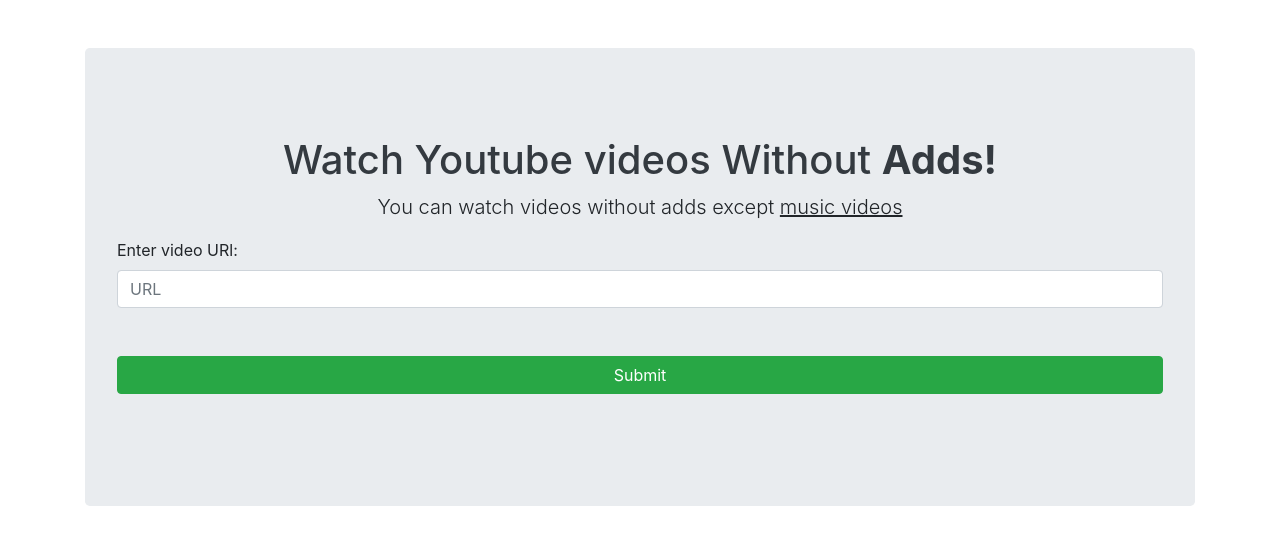
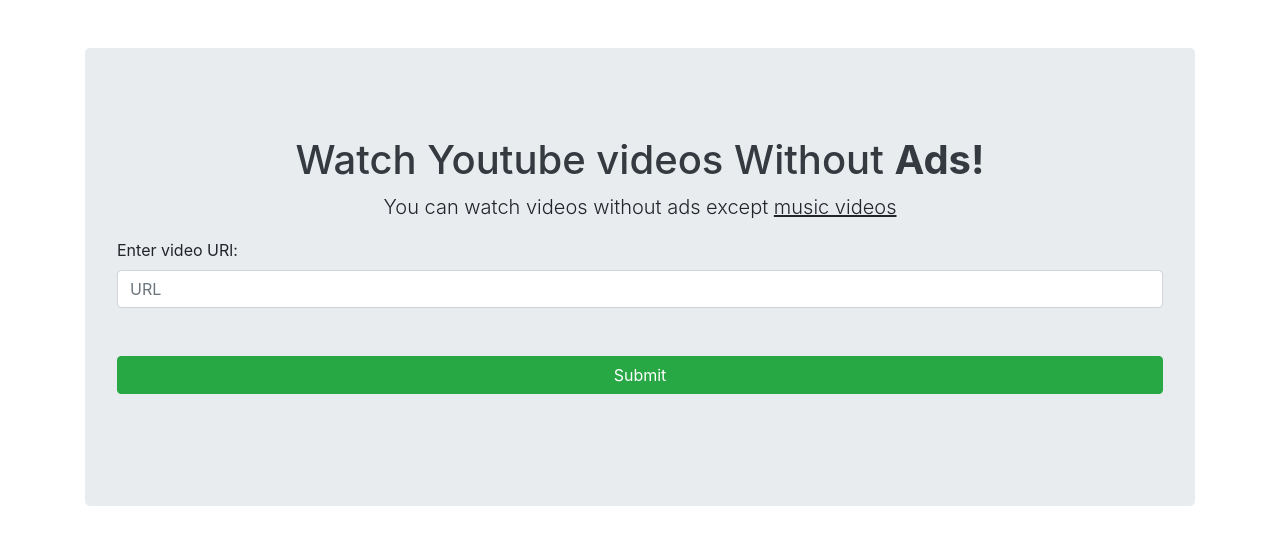
Before and after one commit to amrmahdyy/youtube-cookies_blocker, a plain HTML site: page index.html in a window 1280 px wide. Drawn offline with nearby package versions, Linux system fonts and the light colour scheme.

Commit message:
Update index.html

```diff
--- a/index.html
+++ b/index.html
@@ -19,8 +19,8 @@
         <div class="jumbotron mt-20">
             <br>
             <div class=" text-center">
-                <h1 class=" text-dark">Watch Youtube videos Without <b>Adds!</b></h1>
-                <p class="lead">You can watch videos without adds except <u>music videos</u> </p>
+                <h1 class=" text-dark">Watch Youtube videos Without <b>Ads!</b></h1>
+                <p class="lead">You can watch videos without ads except <u>music videos</u> </p>
             </div>
             <form>
                 <div class="form-group">
```
